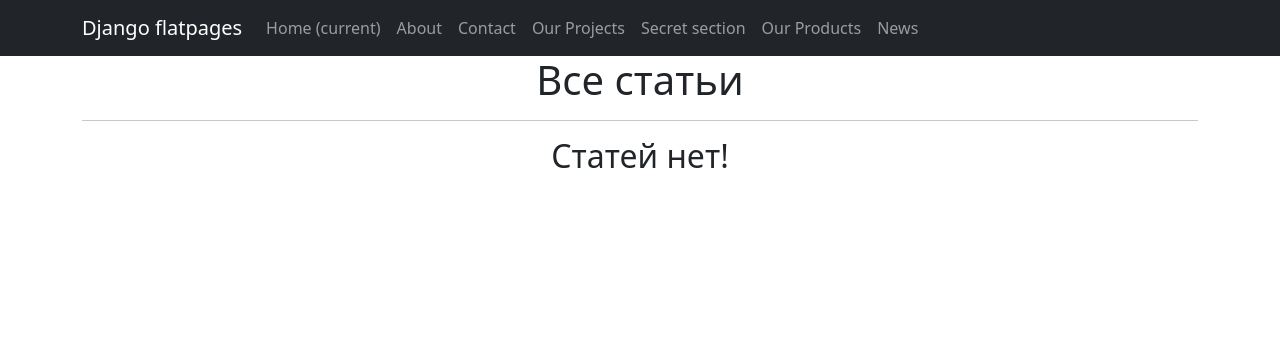
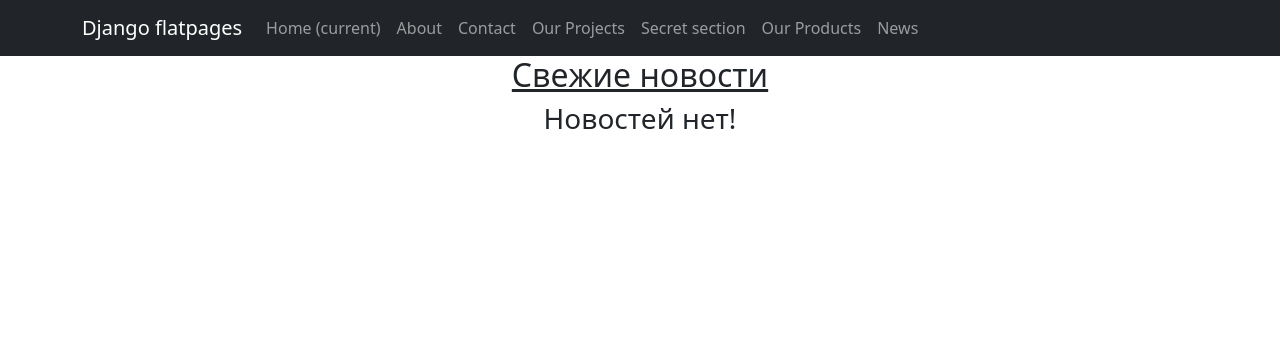
Before and after one commit to Geonosis34/D3, a Django app: template templates/flatpages/news.html in a window 1280 px wide. Shown: the top 356 px of the page. Run offline with Django 3.2, Linux system fonts and the light colour scheme; the template is opened without the code that fills it, so the values that code supplies are empty.

Commit message:
New version

```diff
--- a/templates/flatpages/news.html
+++ b/templates/flatpages/news.html
@@ -1,16 +1,15 @@
-<!--  наследуемся от шаблона default.html, который мы создавали ещё во времена flatpages -->
+
 {% extends 'flatpages/default.html' %}
 
-{% load custom_filters %}
+{% load newsapp_filters %}
 
 {% block title %}
 News
 {% endblock title %}
 
 {% block content %}
-    <h1>Все статьи</h1>
-    <h3>{{ time_now|date:'d M Y' }}</h3>
-    <hr>
+    <h2><u>Свежие новости</u></h2>
+<h3>{{ time_now|date:'d M Y' }}</h3>
     {% if news %}
         <table>
             <tr>
@@ -22,6 +21,9 @@ News
                 </td>
                 <td>
                     Автор
+                </td>
+                <td>
+                    Дата публикации
                 </td>
             </tr>
         {% for news in news %}
@@ -35,10 +37,14 @@ News
                 <td>
                     {{ news.author }}
                 </td>
+                <td>
+                    {{ news.dateCreation }}
+                </td>
             </tr>
         {% endfor %}
         </table>
     {% else %}
-        <h2>Статей нет!</h2>
+        <h3>Новостей нет!</h3>
     {% endif %}
+
 {% endblock content %}
--- a/templates/flatpages/post.html
+++ b/templates/flatpages/post.html
@@ -1,6 +1,6 @@
 {% extends 'flatpages/default.html' %}
 
-{% load custom_filters %}
+{% load newsapp_filters %}
 
 {% block title %}
 Post
```
Also changed, not shown: newsapp/templatetags/newsapp_filters.py (renamed from newsapp/templatetags/custom_filters.py).
